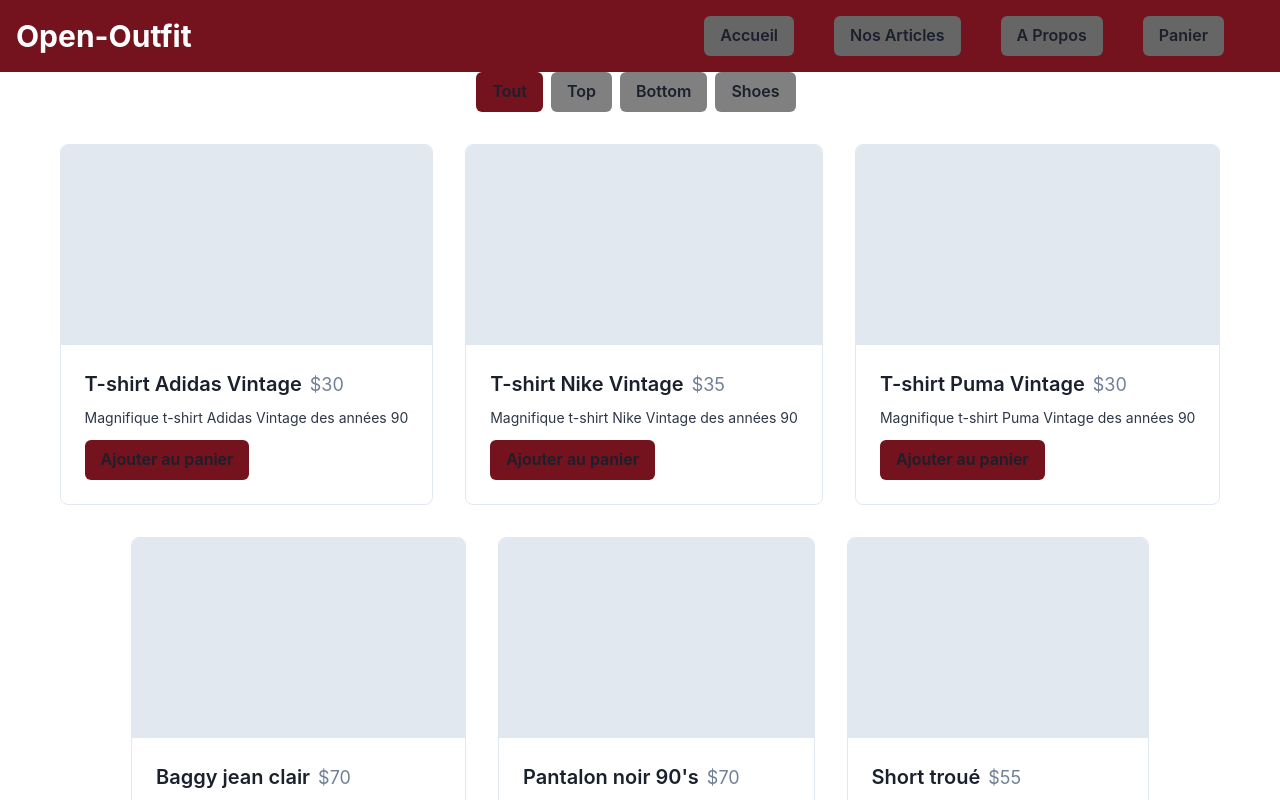
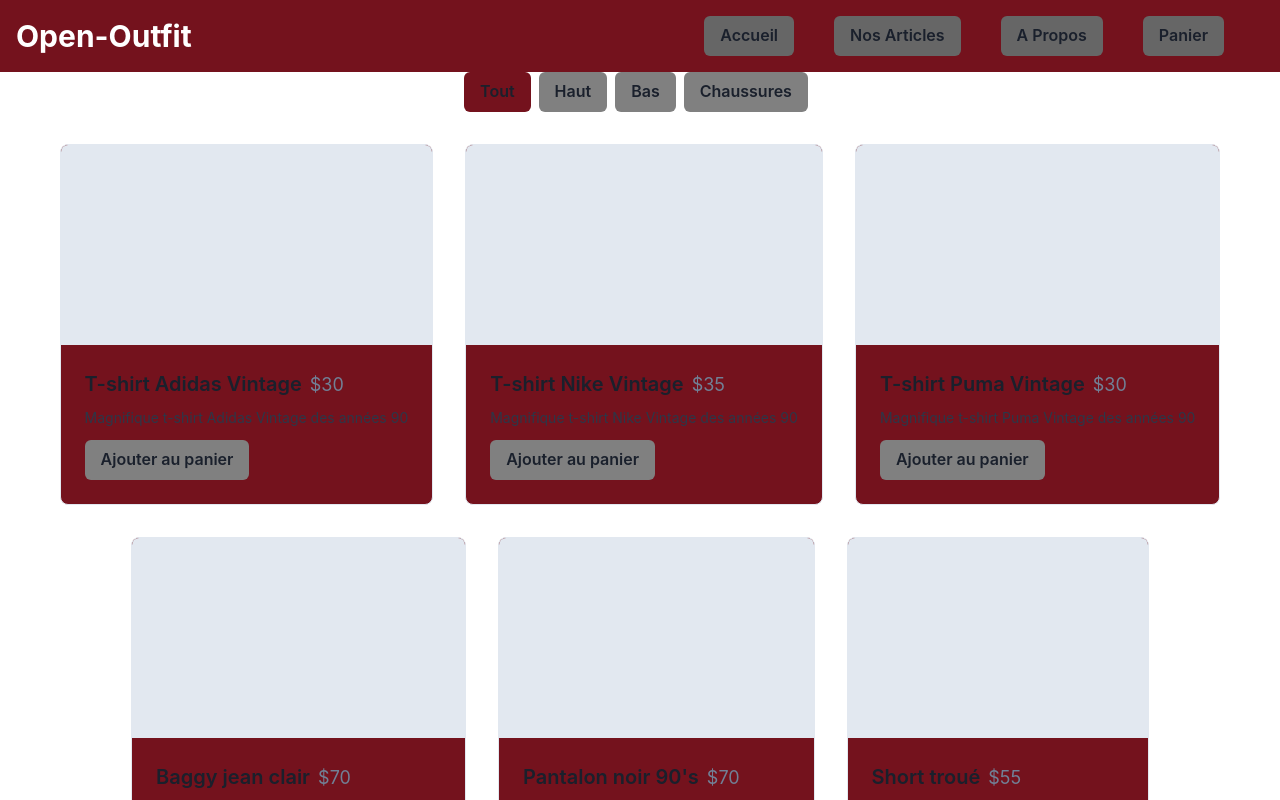
Before and after one commit to Sweeefty/OpenOutfit, a Next.js app in the folder open-outfit/: page /Articles in a window 1280 px wide. Shown: the top 800 px of the page. Built offline with nearby package versions, Linux system fonts and the light colour scheme.

Commit message:
fixing things and add page About WIP

```diff
--- a/open-outfit/src/app/Articles/page.tsx
+++ b/open-outfit/src/app/Articles/page.tsx
@@ -11,63 +11,63 @@
             name: "T-shirt Adidas Vintage",
             price: 30,
             description: "Magnifique t-shirt Adidas Vintage des années 90",
-            category: 'Top'
+            category: 'Haut'
         },
         {
             id: 2,
             name: "T-shirt Nike Vintage",
             price: 35,
             description: "Magnifique t-shirt Nike Vintage des années 90",
-            category: 'Top'
+            category: 'Haut'
         },
         {
             id: 3,
             name: "T-shirt Puma Vintage",
             price: 30,
             description: "Magnifique t-shirt Puma Vintage des années 90",
-            category: 'Top'
+            category: 'Haut'
         },
         {
             id: 4,
             name: "Baggy jean clair",
             price: 70,
             description: "Magnifique baggy jean clair des années 90",
-            category: 'Bottom'
+            category: 'Bas'
         },
         {
             id: 5,
             name: "Pantalon noir 90's",
             price: 70,
             description: "Magnifique pantalon noir des années 90",
-            category: 'Bottom'
+            category: 'Bas'
         },
         {
             id: 6,
             name: "Short troué",
             price: 55,
             description: "Magnifique short troué des années 90",
-            category: 'Bottom'
+            category: 'Bas'
         },
         {
             id: 7,
             name: "Jordan 1 Chicago",
             price: 250,
             description: "Magnifique Jordan 1 Chicago des années 90",
-            category: 'Shoes'
+            category: 'Chaussures'
         },
         {
             id: 8,
             name: "Converse All Star",
             price: 80,
             description: "converse All star des années 90",
-            category: 'Shoes'
+            category: 'Chaussures'
         },
         {
             id: 9,
             name: "Reebok Pump",
             price: 110,
             description: "Magnifique Reebok Pump des années 90",
-            category: 'Shoes'
+            category: 'Chaussures'
         }
     ]
 
@@ -78,7 +78,7 @@
         ? products
         : products.filter((product) => product.category === selectedCategory);
 
-    const categories = ['Tout', 'Top', 'Bottom', 'Shoes'];
+    const categories = ['Tout', 'Haut', 'Bas', 'Chaussures'];
 
     return (
 
@@ -106,6 +106,7 @@
                     borderRadius="lg"
                     overflow="hidden"
                     m="4"
+                    bg="#74121D"
                 >
                     <Box height="200px" bg="gray.200"></Box>
 
@@ -123,7 +124,7 @@
                             {product.description}
                         </Text>
 
-                        <Button mt="3" bg="#74121D">
+                        <Button mt="3" bg="gray">
                             Ajouter au panier
                         </Button>
                     </Box>
```
Also changed, not shown: open-outfit/src/app/About/page.tsx (+56 -4 lines).
